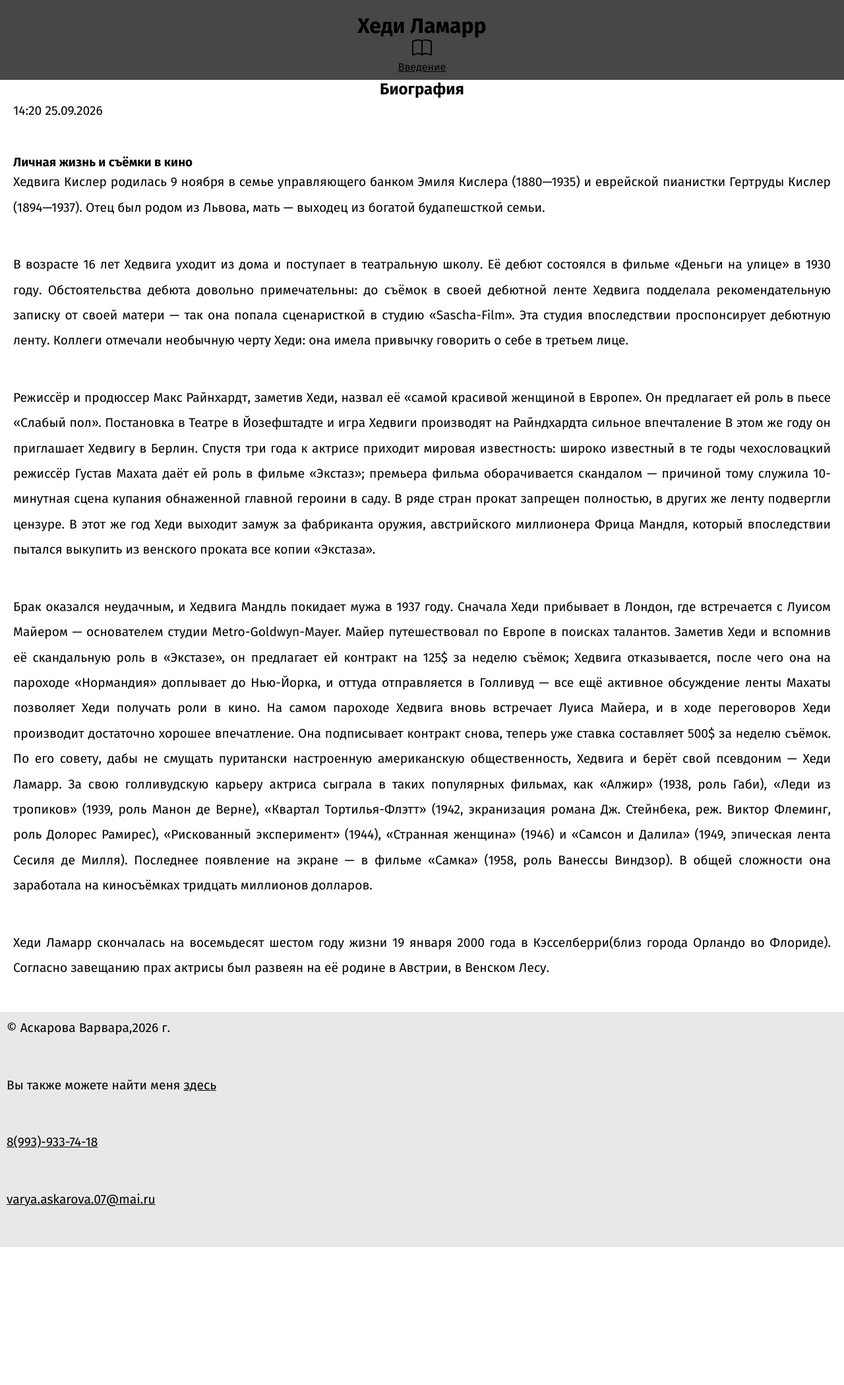
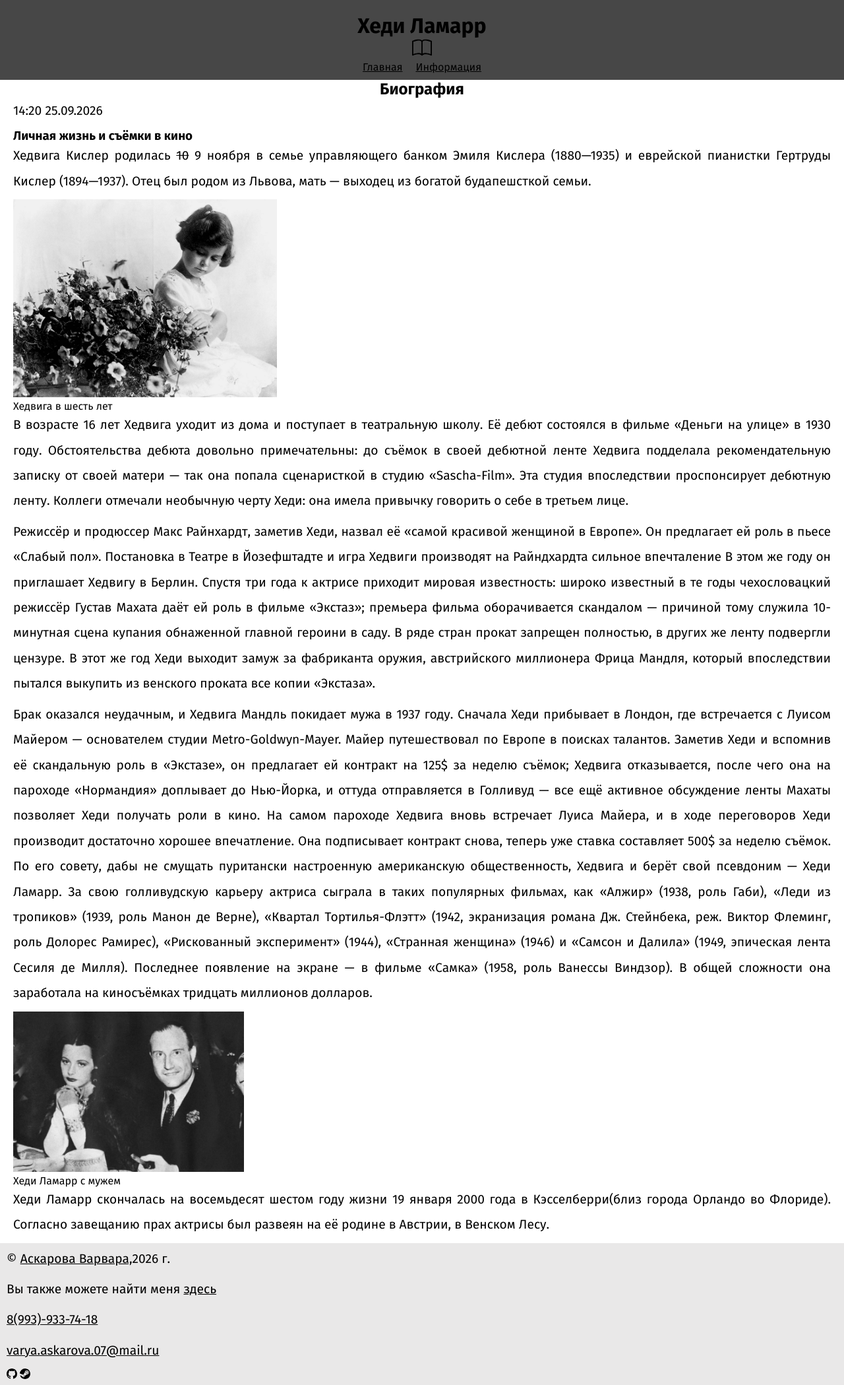
Before and after one commit to Hallise/project1, a plain HTML site: page project2/article1.html in a window 1280 px wide. Shown: the whole page at 66% size. Before the commit the page ends 1890 px from the top, so only its background shows below. Drawn offline with Linux system fonts and the light colour scheme.

Commit message:
Add files via upload

```diff
--- a/project2/article1.html
+++ b/project2/article1.html
@@ -17,7 +17,10 @@
         <nav>
     <ul>
         <li>
-            <a href="index.html">Введение</a>
+            <a href="index.html">Главная</a>
+        </li>
+        <li>
+            <a href="#life"> Информация</a>
         </li>
     </ul>
 </nav>
@@ -29,21 +32,33 @@
         <p><time datetime="2026-09-25T14:20">
         14:20 25.09.2026
         </time></p>
+    <section id="life"></section>
     <h3>Личная жизнь и съёмки в кино</h3>
-    <p>Хедвига Кислер родилась 9 ноября в семье управляющего банком Эмиля Кислера (1880—1935) и еврейской пианистки Гертруды Кислер (1894—1937). Отец был родом из Львова, мать — выходец из богатой будапешсткой семьи.</p>
+    <p>Хедвига Кислер родилась <del>10</del> 9 ноября в семье управляющего банком Эмиля Кислера (1880—1935) и еврейской пианистки Гертруды Кислер (1894—1937). Отец был родом из Львова, мать — выходец из богатой будапешсткой семьи.</p>
+    <figure>
+            <img width="400px" src="img/67.jpg" alt="портет2">
+            <figcaption>Хедвига в шесть лет</figcaption>
+        </figure>
     <p>В возрасте 16 лет Хедвига уходит из дома и поступает в театральную школу. Её дебют состоялся в фильме «Деньги на улице» в 1930 году. Обстоятельства дебюта довольно примечательны: до съёмок в своей дебютной ленте Хедвига подделала рекомендательную записку от своей матери — так она попала сценаристкой в студию «Sascha-Film». Эта студия впоследствии проспонсирует дебютную ленту. Коллеги отмечали необычную черту Хеди: она имела привычку говорить о себе в третьем лице.</p>
     <p>Режиссёр и продюссер Макс Райнхардт, заметив Хеди, назвал её «самой красивой женщиной в Европе». Он предлагает ей роль в пьесе «Слабый пол». Постановка в Театре в Йозефштадте и игра Хедвиги производят на Райндхардта сильное впечталение В этом же году он приглашает Хедвигу в Берлин. Спустя три года к актрисе приходит мировая известность: широко известный в те годы чехословацкий режиссёр Густав Махата даёт ей роль в фильме «Экстаз»; премьера фильма оборачивается скандалом — причиной тому служила 10-минутная сцена купания обнаженной главной героини в саду. В ряде стран прокат запрещен полностью, в других же ленту подвергли цензуре. В этот же год Хеди выходит замуж за фабриканта оружия, австрийского миллионера Фрица Мандля, который впоследствии пытался выкупить из венского проката все копии «Экстаза».</p>
     <p>Брак оказался неудачным, и Хедвига Мандль покидает мужа в 1937 году. Сначала Хеди прибывает в Лондон, где встречается с Луисом Майером — основателем студии Metro-Goldwyn-Mayer. Майер путешествовал по Европе в поисках талантов. Заметив Хеди и вспомнив её скандальную роль в «Экстазе», он предлагает ей контракт на 125$ за неделю съёмок; Хедвига отказывается, после чего она на пароходе «Нормандия» доплывает до Нью-Йорка, и оттуда отправляется в Голливуд — все ещё активное обсуждение ленты Махаты позволяет Хеди получать роли в кино. На самом пароходе Хедвига вновь встречает Луиса Майера, и в ходе переговоров Хеди производит достаточно хорошее впечатление. Она подписывает контракт снова, теперь уже ставка составляет 500$ за неделю съёмок. По его совету, дабы не смущать пуритански настроенную американскую общественность, Хедвига и берёт свой псевдоним — Хеди Ламарр. За свою голливудскую карьеру актриса сыграла в таких популярных фильмах, как «Алжир» (1938, роль Габи), «Леди из тропиков» (1939, роль Манон де Верне), «Квартал Тортилья-Флэтт» (1942, экранизация романа Дж. Стейнбека, реж. Виктор Флеминг, роль Долорес Рамирес), «Рискованный эксперимент» (1944), «Странная женщина» (1946) и «Самсон и Далила» (1949, эпическая лента Сесиля де Милля). Последнее появление на экране — в фильме «Самка» (1958, роль Ванессы Виндзор). В общей сложности она заработала на киносъёмках тридцать миллионов долларов.</p>
+    <figure>
+        <img width="350px" src="img/69.jpg" alt="портет">
+        <figcaption>Хеди Ламарр с мужем</figcaption>
+    </figure>
     <p>Хеди Ламарр скончалась на восемьдесят шестом году жизни 19 января 2000 года в Кэсселберри(близ города Орландо во Флориде). Согласно завещанию прах актрисы был развеян на её родине в Австрии, в Венском Лесу.</p>
     </section>
 
 </main>
 <footer>
-    <p>&copy; Аскарова Варвара,2026 г.</p>
+    <p>&copy;
+        <a target="_blank"href="https://vk.ru/">Аскарова Варвара,</a>2026 г.</p>
     <p>Вы также можете найти меня
         <a target="_blank"href="https://midis.ru/specialities/razrabotka-kompyuternykh-igr-i-prilozheniy-s-virtualnoy-i-dopolnennoy-realnostyu-vr-ar/">здесь</a></p>
     <p><a href="tel:89939337418">8(993)-933-74-18</a></p>
-    <p><a href="mailto:varya.askarova.07@mai.ru">varya.askarova.07@mai.ru</a></p>
+    <p><a href="mailto:varya.askarova.07@mai.ru">varya.askarova.07@mail.ru</a></p>
+    <a target="_blank" href="https://github.com/"><img wigth="200px" src="img/11.svg" alt="github"></a>
+    <a target="_blank" href="https://store.steampowered.com/?l=russian"><img wigth="200px" src="img/steam.svg" alt="steam"></a>
 </footer>
 </body>
 </html>
--- a/project2/css/style.css
+++ b/project2/css/style.css
@@ -36,7 +36,7 @@ p {
     text-align: justify;
     font-size: 1.2rem;
     line-height: 2.4rem;
-    margin-bottom: 3rem;
+    margin-bottom: 0.5rem;
 }
 
 h2 {
```
Also changed, not shown: project2/article2.html (+14 -3 lines), project2/article3.html (+10 -3 lines), project2/article4.html (+25 -4 lines), project2/index.html (+11 -5 lines), project2/img/11.svg (added), project2/img/6.jpg (added), project2/img/67.jpg (added), project2/img/69.jpg (added), project2/img/steam.svg (added).
